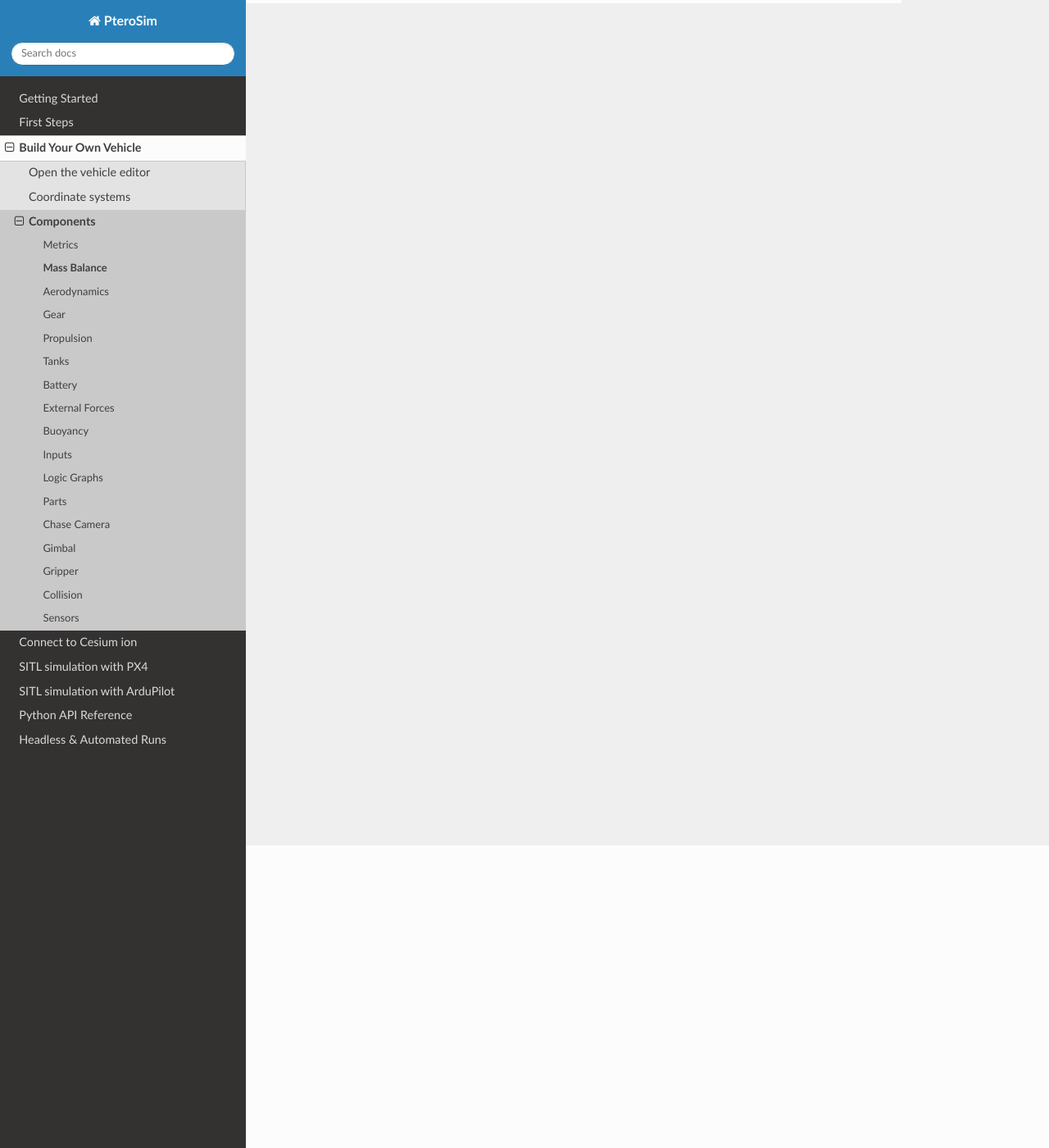
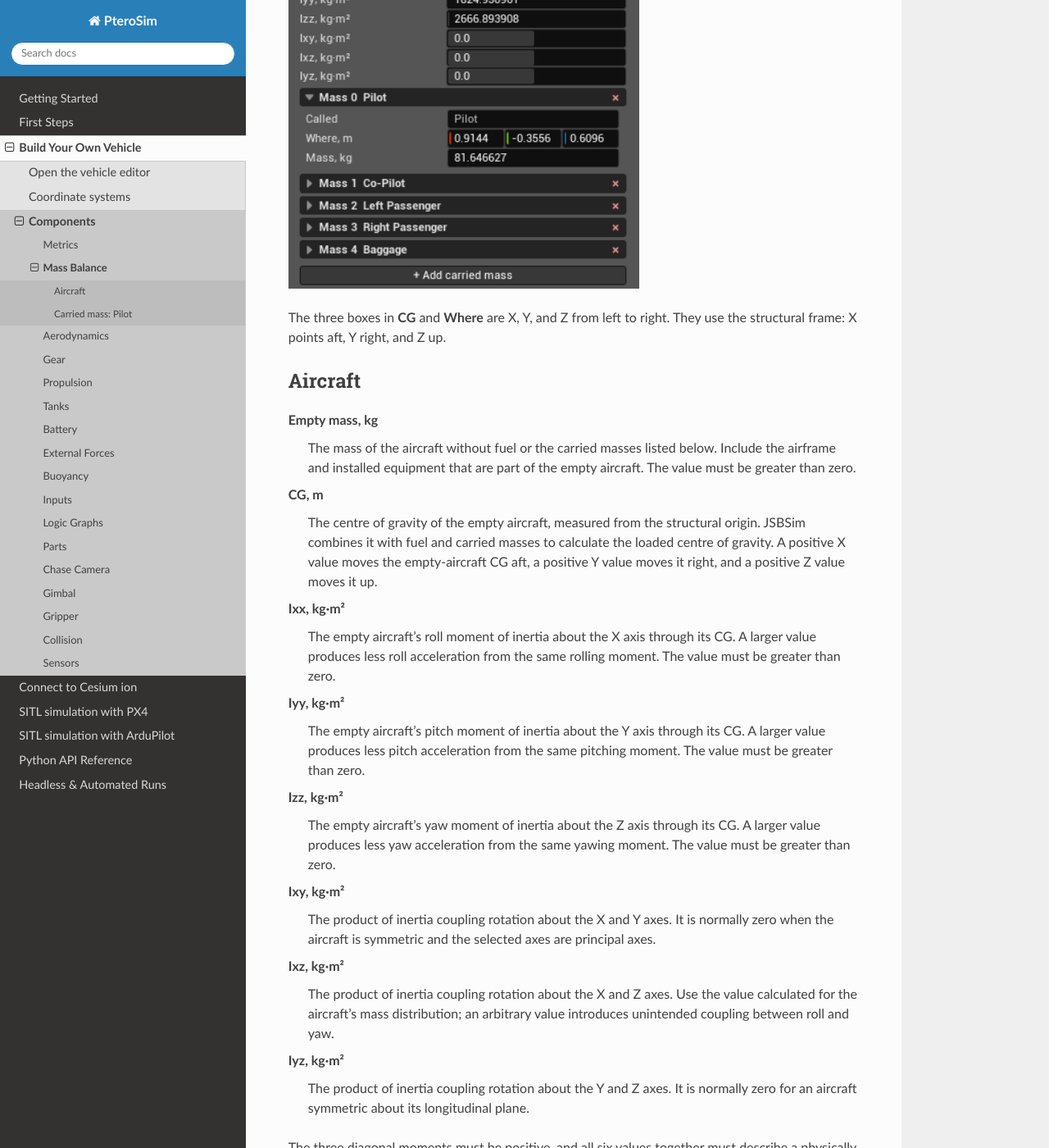
Before and after one commit to AlexanderRex/PteroSimDocs, a Sphinx documentation site: the page built from docs/source/editor/mass_balance.rst, in a window 1280 px wide and 1400 px high, scrolled down 369 px. Shown: the whole window at 82% size. Built offline with Sphinx 7.4.7 and the Read the Docs theme 3.1.0, drawn with Linux system fonts in a browser that asks for light colours; some of the changed text lies outside the part shown.

Commit message:
Document vehicle mass balance

```diff
--- a/docs/source/editor/mass_balance.rst
+++ b/docs/source/editor/mass_balance.rst
@@ -1,4 +1,85 @@
 Mass Balance
 ============
 
-Work in progress.
+Mass Balance defines the empty aircraft's mass, centre of gravity, and inertia.
+Carried masses are added to these values when JSBSim calculates the loaded
+aircraft. This section does not move or resize the visual meshes.
+
+.. image:: ../Images/editor_mass_balance.png
+   :alt: Mass Balance section with the Pilot carried mass expanded
+   :class: no-float-left
+
+The three boxes in **CG** and **Where** are X, Y, and Z from left to right.
+They use the structural frame: X points aft, Y right, and Z up.
+
+Aircraft
+--------
+
+**Empty mass, kg**
+   The mass of the aircraft without fuel or the carried masses listed below.
+   Include the airframe and installed equipment that are part of the empty
+   aircraft. The value must be greater than zero.
+
+**CG, m**
+   The centre of gravity of the empty aircraft, measured from the structural
+   origin. JSBSim combines it with fuel and carried masses to calculate the
+   loaded centre of gravity. A positive X value moves the empty-aircraft CG
+   aft, a positive Y value moves it right, and a positive Z value moves it up.
+
+**Ixx, kg·m²**
+   The empty aircraft's roll moment of inertia about the X axis through its CG.
+   A larger value produces less roll acceleration from the same rolling
+   moment. The value must be greater than zero.
+
+**Iyy, kg·m²**
+   The empty aircraft's pitch moment of inertia about the Y axis through its
+   CG. A larger value produces less pitch acceleration from the same pitching
+   moment. The value must be greater than zero.
+
+**Izz, kg·m²**
+   The empty aircraft's yaw moment of inertia about the Z axis through its CG.
+   A larger value produces less yaw acceleration from the same yawing moment.
+   The value must be greater than zero.
+
+**Ixy, kg·m²**
+   The product of inertia coupling rotation about the X and Y axes. It is
+   normally zero when the aircraft is symmetric and the selected axes are
+   principal axes.
+
+**Ixz, kg·m²**
+   The product of inertia coupling rotation about the X and Z axes. Use the
+   value calculated for the aircraft's mass distribution; an arbitrary value
+   introduces unintended coupling between roll and yaw.
+
+**Iyz, kg·m²**
+   The product of inertia coupling rotation about the Y and Z axes. It is
+   normally zero for an aircraft symmetric about its longitudinal plane.
+
+The three diagonal moments must be positive, and all six values together must
+describe a physically valid inertia tensor. If any cross product is nonzero,
+the editor also shows **Negate cross inertia**. Keep it selected for the
+default JSBSim convention used by aircraft files; clear it only when the
+source values are plain, non-negated products of inertia.
+
+Carried mass: Pilot
+-------------------
+
+Use **+ Add carried mass** for a pilot, passenger, baggage, battery, or other
+mass carried at a specific point. Each entry changes the loaded mass, centre
+of gravity, and inertia. Passengers can be added in the same way; the expanded
+**Pilot** entry above shows all fields:
+
+**Called**
+   A descriptive name for the mass. It identifies the entry in the editor and
+   logs but does not change the simulation.
+
+**Where, m**
+   The mass's position in the structural frame. In the example, the pilot is
+   0.9144 m aft, 0.3556 m left, and 0.6096 m above the structural origin.
+
+**Mass, kg**
+   The carried mass. The example pilot weighs 81.64627 kg. JSBSim adds it to
+   the empty aircraft and accounts for its position when calculating the
+   loaded CG and inertia.
+
+Use the red × on the entry header to remove a carried mass.
```
Also changed, not shown: docs/source/Images/editor_mass_balance.png (added).
